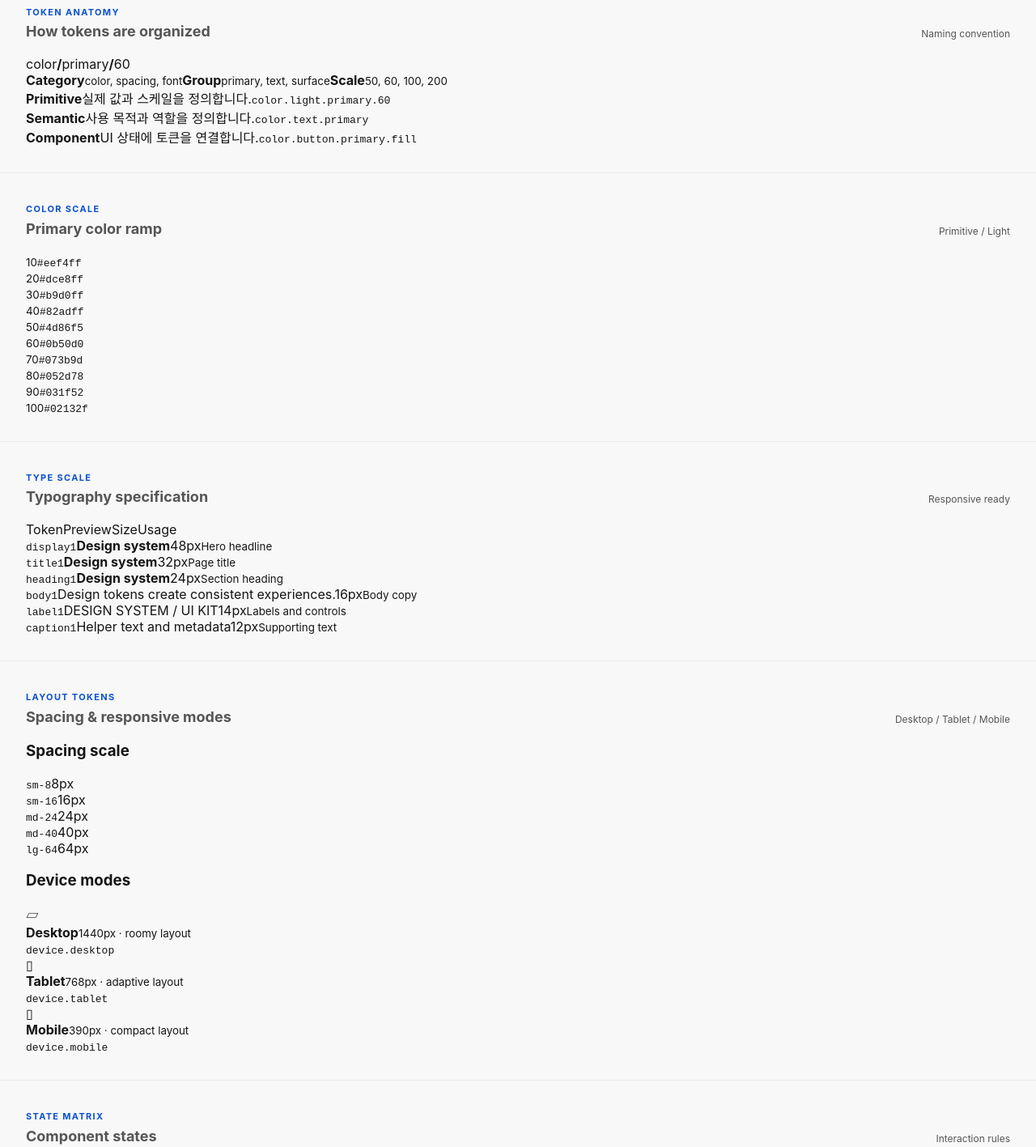
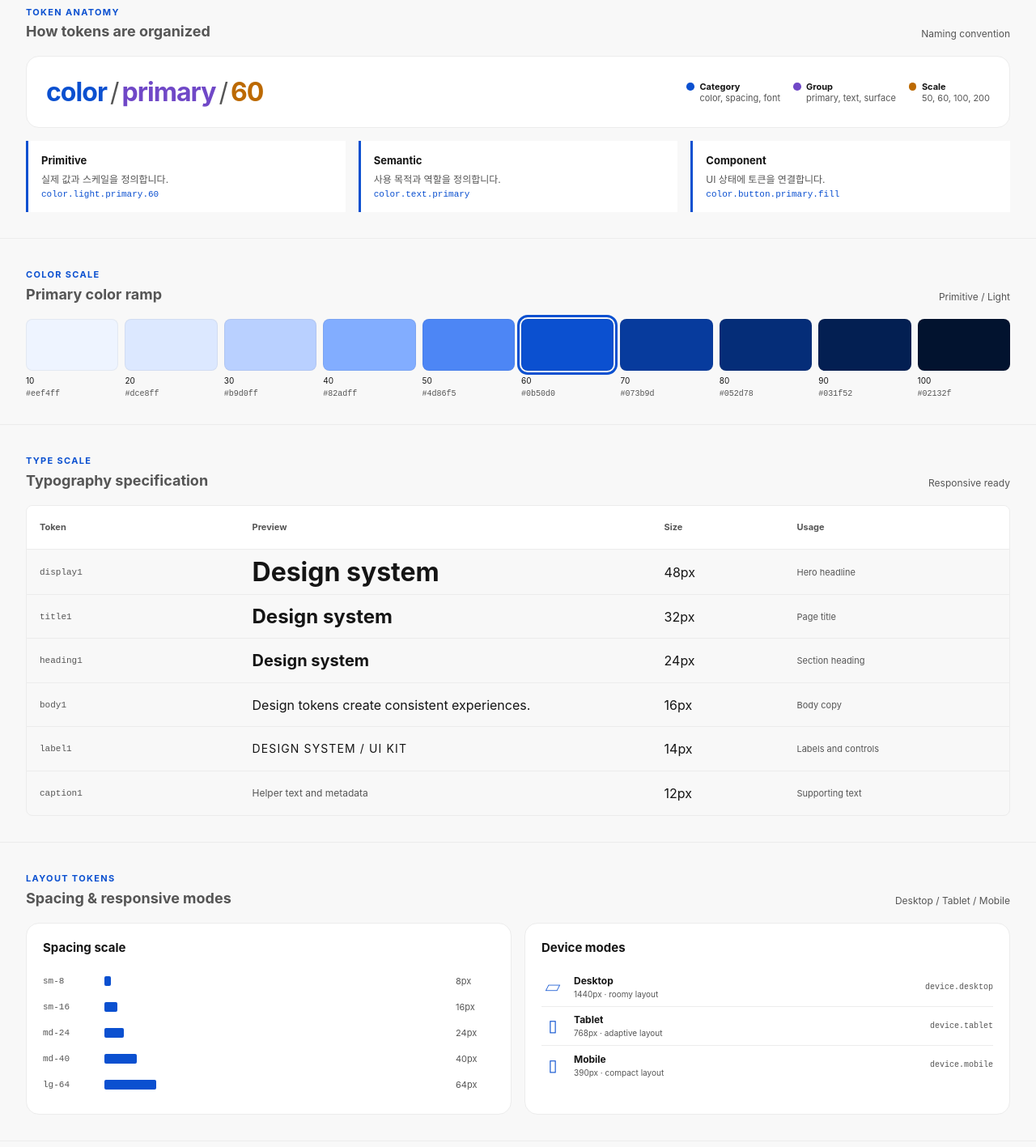
Before and after one commit to jkrakisis/design-system-jk, a plain HTML site: page showcase/index.html in a window 1280 px wide. Shown: the part 1144-2561 px from the top of the page at 81% size. Drawn offline with Linux system fonts and the light colour scheme.

Commit message:
상세 토큰 명세와 상태 매트릭스 스타일 추가

```diff
--- a/showcase/showcase.css
+++ b/showcase/showcase.css
@@ -386,3 +386,55 @@ body {
   .semantic-row > span { display: none; }
   .semantic-head { grid-template-columns: 1fr .5fr .5fr; }
 }
+
+.token-anatomy { display: flex; align-items: center; justify-content: space-between; gap: 2rem; padding: 1.5rem; border: 1px solid var(--color-line-line-color01); border-radius: calc(var(--border-radius-500) * 1px); background: var(--color-background-bg-color07); }
+.anatomy-path { font-size: clamp(1.25rem, 3vw, 2rem); font-weight: 700; letter-spacing: -.03em; }
+.anatomy-path b { margin: 0 .25rem; color: var(--color-text-subtle); font-weight: 400; }
+.path-primitive { color: #0b50d0; }
+.path-group { color: #7048c7; }
+.path-scale { color: #bc6900; }
+.anatomy-legend { display: flex; flex-wrap: wrap; gap: 1rem; }
+.anatomy-legend span { display: grid; grid-template-columns: auto 1fr; column-gap: .4rem; }
+.anatomy-legend strong, .anatomy-legend small { font-size: .6875rem; }
+.anatomy-legend small { grid-column: 2; color: var(--color-text-subtle); }
+.legend-dot { grid-row: span 2; width: .6rem; height: .6rem; margin-top: .15rem; border-radius: 50%; }
+.dot-blue { background: #0b50d0; } .dot-purple { background: #7048c7; } .dot-orange { background: #bc6900; }
+.token-rules { display: grid; grid-template-columns: repeat(3, 1fr); gap: 1rem; margin-top: 1rem; }
+.token-rules > div { display: flex; flex-direction: column; gap: .35rem; padding: 1rem; border-left: 3px solid var(--showcase-accent); background: var(--color-background-bg-color07); }
+.token-rules strong { font-size: .8125rem; } .token-rules span { color: var(--color-text-subtle); font-size: .75rem; } .token-rules code { color: var(--showcase-accent); font-size: .6875rem; }
+.color-ramp { display: grid; grid-template-columns: repeat(10, 1fr); gap: .5rem; }
+.color-ramp > div { min-width: 0; } .color-ramp span { display: block; height: 4rem; border-radius: calc(var(--border-radius-300) * 1px); border: 1px solid rgba(0,0,0,.05); }
+.color-ramp small, .color-ramp code { display: block; margin-top: .35rem; font-size: .625rem; } .color-ramp code { color: var(--color-text-subtle); overflow: hidden; text-overflow: ellipsis; }
+.ramp-active span { outline: 3px solid var(--showcase-accent); outline-offset: 2px; }
+.spec-table, .state-matrix { overflow: hidden; border: 1px solid var(--color-line-line-color01); border-radius: calc(var(--border-radius-300) * 1px); }
+.spec-row { display: grid; grid-template-columns: 1fr 2fr .6fr 1fr; gap: 1rem; align-items: center; min-height: 3.4rem; padding: .5rem 1rem; border-bottom: 1px solid var(--color-line-line-color01); }
+.spec-row:last-child, .state-row:last-child { border-bottom: 0; }
+.spec-head { background: var(--color-background-bg-color07); color: var(--color-text-subtle); font-size: .6875rem; font-weight: 700; }
+.spec-row code, .spec-row small { color: var(--color-text-subtle); font-size: .6875rem; }
+.type-display { font-size: 2rem; } .type-title { font-size: 1.5rem; } .type-heading { font-size: 1.25rem; } .type-body { font-size: 1rem; } .type-label { font-size: .875rem; letter-spacing: .08em; } .type-caption { font-size: .75rem; color: var(--color-text-subtle); }
+.layout-detail-grid { display: grid; grid-template-columns: 1fr 1fr; gap: 1rem; }
+.detail-panel { padding: 1.25rem; border: 1px solid var(--color-line-line-color01); border-radius: calc(var(--border-radius-500) * 1px); background: var(--color-background-bg-color07); }
+.detail-panel h3 { margin: 0 0 1rem; font-size: .9375rem; }
+.scale-line { display: grid; grid-template-columns: 4rem 1fr 3rem; align-items: center; gap: .75rem; min-height: 2rem; }
+.scale-line code, .scale-line span { color: var(--color-text-subtle); font-size: .6875rem; }
+.scale-line i { display: block; height: .75rem; border-radius: 2px; background: var(--showcase-accent); }
+.device-row { display: flex; align-items: center; gap: .75rem; min-height: 3rem; border-bottom: 1px solid var(--color-line-line-color01); }
+.device-row:last-child { border-bottom: 0; }
+.device-icon { display: grid; place-items: center; width: 1.75rem; height: 1.75rem; color: var(--showcase-accent); font-size: 1.25rem; }
+.device-row div { display: flex; flex: 1; flex-direction: column; gap: .2rem; } .device-row strong { font-size: .75rem; } .device-row small, .device-row code { color: var(--color-text-subtle); font-size: .625rem; }
+.state-row { display: grid; grid-template-columns: 1.1fr repeat(5, 1fr); gap: .5rem; align-items: center; min-height: 3.25rem; padding: .5rem 1rem; border-bottom: 1px solid var(--color-line-line-color01); font-size: .75rem; }
+.state-head { color: var(--color-text-subtle); font-size: .625rem; font-weight: 700; }
+.state-chip { display: inline-flex; align-items: center; justify-content: center; min-height: 1.6rem; padding: 0 .4rem; border-radius: 999px; font-size: .625rem; font-style: normal; }
+.state-default { background: #e5edff; color: #0b50d0; } .state-hover { background: #cdddff; color: #073b9d; } .state-focus { background: #f1eaff; color: #7048c7; } .state-disabled { background: #eef0f4; color: #7b8495; } .state-error { background: #ffe7ea; color: #bd3043; }
+@media (max-width: 900px) {
+  .color-ramp { grid-template-columns: repeat(5, 1fr); row-gap: 1rem; }
+  .token-anatomy { align-items: flex-start; flex-direction: column; }
+}
+@media (max-width: 760px) {
+  .token-rules, .layout-detail-grid { grid-template-columns: 1fr; }
+  .spec-row { grid-template-columns: 1fr 2fr .6fr; }
+  .spec-row small { display: none; }
+  .state-row { grid-template-columns: 1fr repeat(3, 1fr); }
+  .state-row > :nth-child(5), .state-row > :nth-child(6) { display: none; }
+  .state-head > :nth-child(5), .state-head > :nth-child(6) { display: none; }
+}
```
